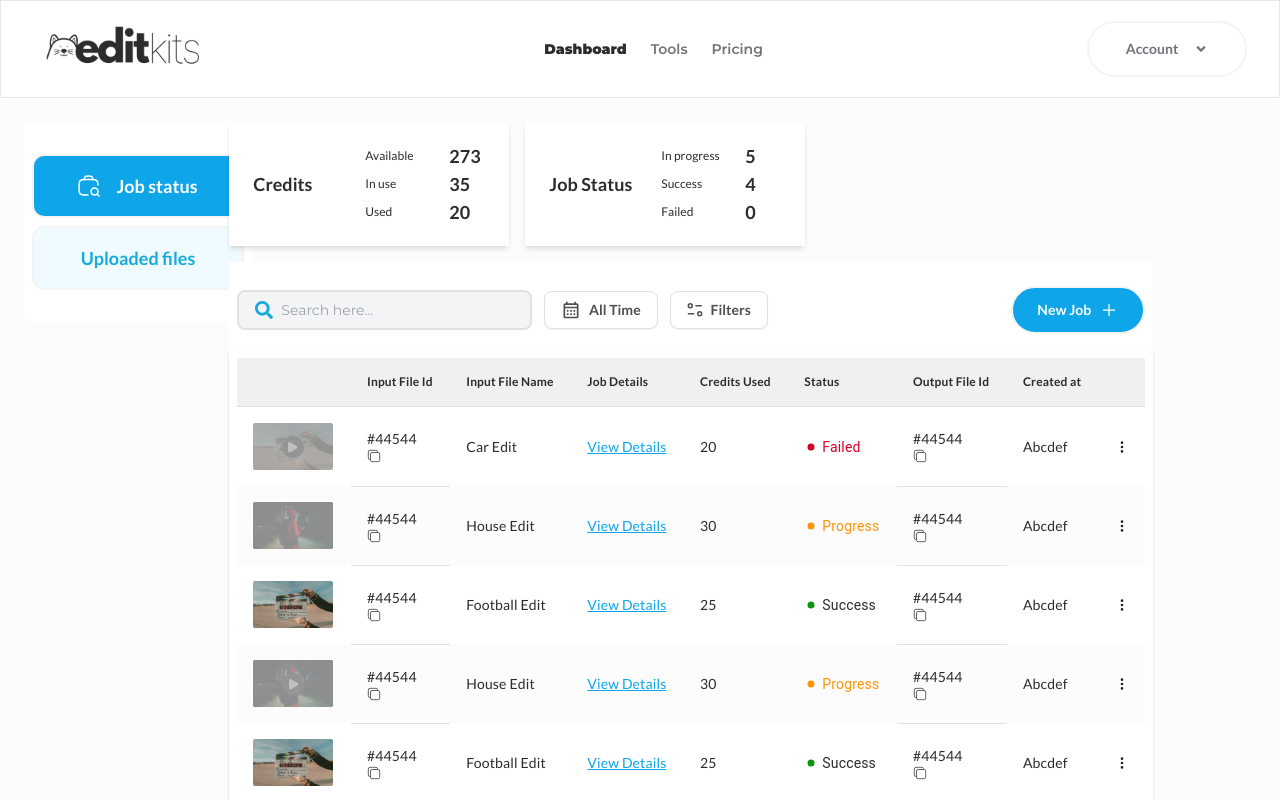
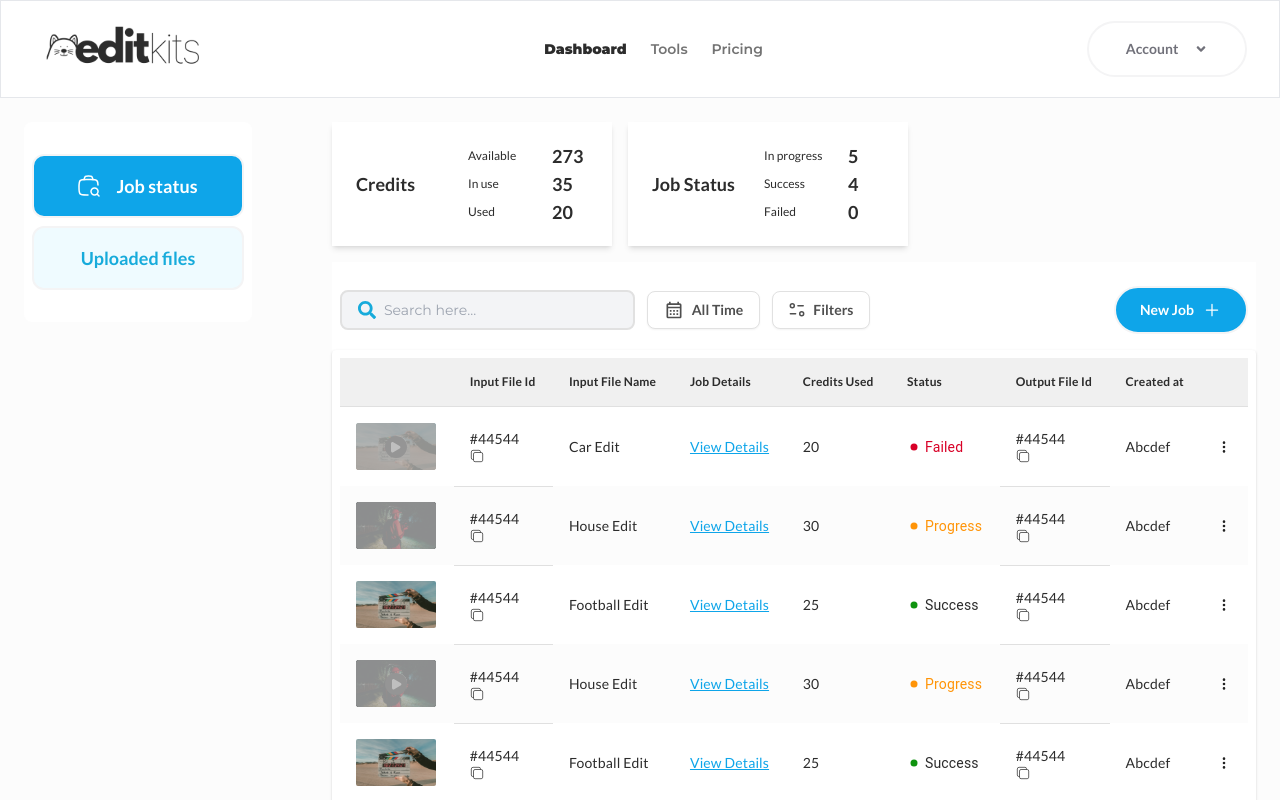
Before and after one commit to Gelodev04/editkits-v2, a Next.js app: page /dashboard in a window 1280 px wide. Shown: the top 800 px of the page. Built offline with nearby package versions, Linux system fonts and the light colour scheme.

Commit message:
fix: responsiveness for 1280

```diff
--- a/pages/dashboard/index.tsx
+++ b/pages/dashboard/index.tsx
@@ -9,9 +9,9 @@ export default function Dashboard() {
   const [active, setActive] = useState("Job status")
 
   return (
-    <div className="bg-[#fcfcfc] p-6 ">
-      <div className="grid grid-cols-12 max-w-[1536px] mx-auto">
-        <div className="col-span-2">
+    <div className="bg-[#fcfcfc] p-6">
+      <div className="grid grid-cols-12 max-w-[1536px]">
+        <div className="col-span-2 xl:col-span-3 2xl:col-span-2">
           <TableType active={active} setActive={setActive}/>
         </div>
         <div className="col-span-9">
```
